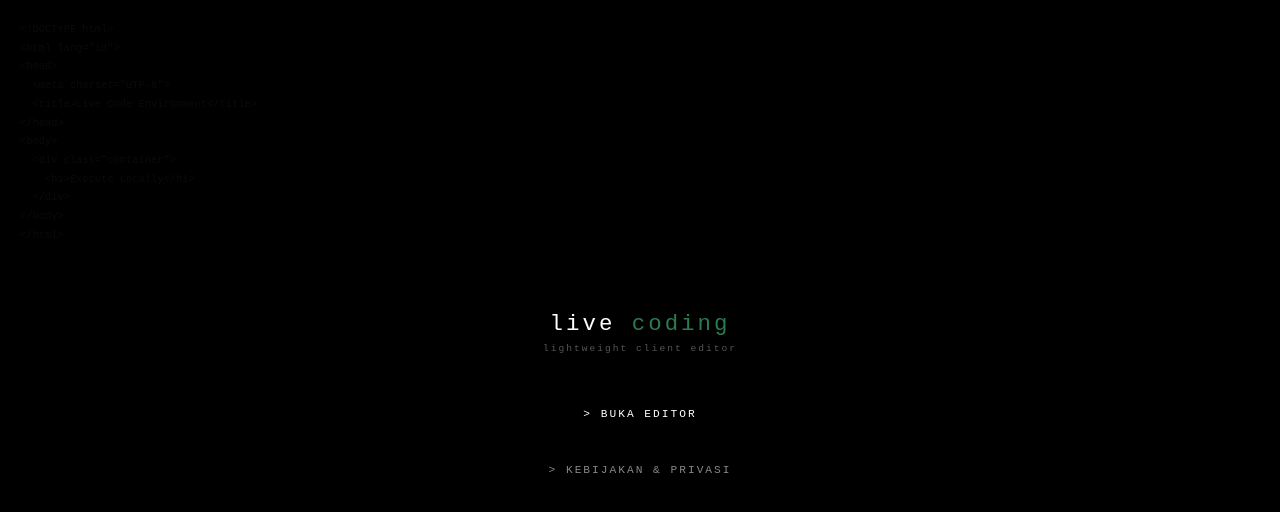
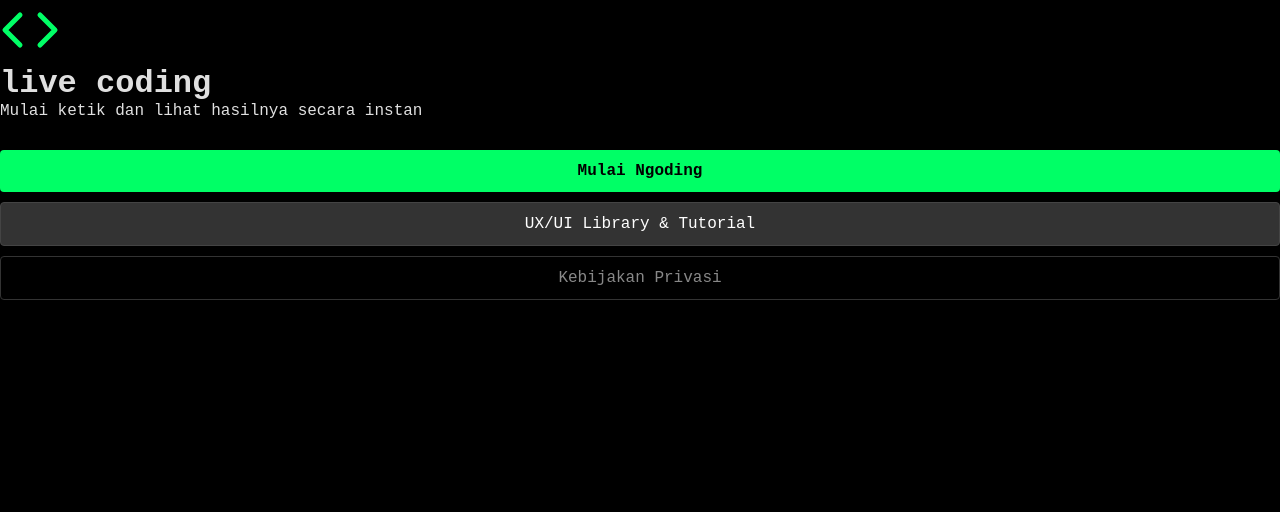
Before and after one commit to marcelnndo/Live-coding, a React (Vite) app: page / in a window 1280 px wide. Shown: the top 512 px of the page. Built offline with nearby package versions, Linux system fonts and the light colour scheme.

Commit message:
Add UX button and update HomeMenu props

```diff
--- a/src/components/HomeMenu.jsx
+++ b/src/components/HomeMenu.jsx
@@ -1,30 +1,30 @@
 import React from 'react';
 import '../styles/HomeMenu.css';
 
-export default function HomeMenu({ onStart, onOpenPrivacy }) {
+export default function HomeMenu({ onStart, onOpenUx, onOpenPrivacy }) {
   return (
-    <div className="home-menu">
-      <div className="bg-code-pattern">
-{`<!DOCTYPE html>
-<html lang="id">
-<head>
-  <meta charset="UTF-8">
-  <title>Live Code Environment</title>
-</head>
-<body>
-  <div class="container">
-    <h1>Execute Locally</h1>
-  </div>
-</body>
-</html>`}
+    <div className="home-container">
+      <div className="logo-container">
+        <svg width="60" height="60" viewBox="0 0 24 24" fill="none" stroke="#00ff66" strokeWidth="2" strokeLinecap="round" strokeLinejoin="round">
+          <polyline points="16 18 22 12 16 6" />
+          <polyline points="8 6 2 12 8 18" />
+        </svg>
+        <h1 className="title">live <span className="highlight">coding</span></h1>
+        <p className="subtitle">Mulai ketik dan lihat hasilnya secara instan</p>
       </div>
-      <div className="menu-container">
-        <div className="menu-logo">live <span>coding</span></div>
-        <div className="menu-desc">lightweight client editor</div>
-        <div className="menu-actions">
-          <button className="menu-btn primary" onClick={onStart}>&gt; buka editor</button>
-          <button className="menu-btn" onClick={onOpenPrivacy}>&gt; kebijakan & privasi</button>
-        </div>
+
+      <div className="menu-buttons" style={{ display: 'flex', flexDirection: 'column', gap: '10px', marginTop: '30px' }}>
+        <button onClick={onStart} className="btn-primary" style={{ padding: '12px 20px', background: '#00ff66', color: '#000', border: 'none', borderRadius: '4px', fontWeight: 'bold', fontSize: '16px', cursor: 'pointer' }}>
+          Mulai Ngoding
+        </button>
+
+        <button onClick={onOpenUx} className="btn-secondary" style={{ padding: '12px 20px', background: '#333', color: '#fff', border: '1px solid #444', borderRadius: '4px', fontSize: '16px', cursor: 'pointer' }}>
+          UX/UI Library & Tutorial
+        </button>
+
+        <button onClick={onOpenPrivacy} className="btn-secondary" style={{ padding: '12px 20px', background: 'transparent', color: '#888', border: '1px solid #333', borderRadius: '4px', fontSize: '16px', cursor: 'pointer' }}>
+          Kebijakan Privasi
+        </button>
       </div>
     </div>
   );
```
